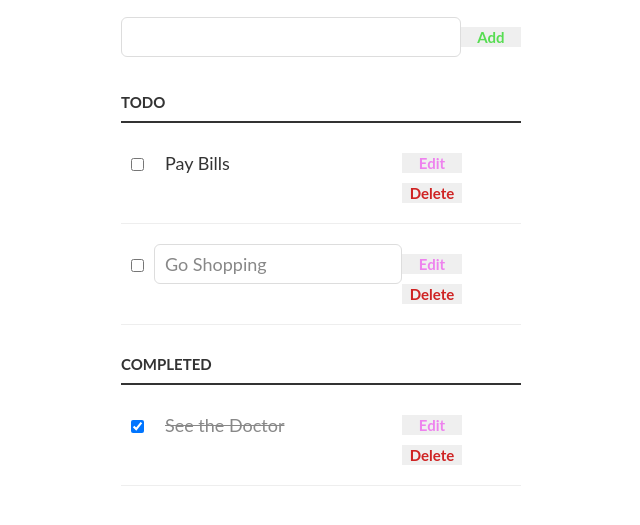
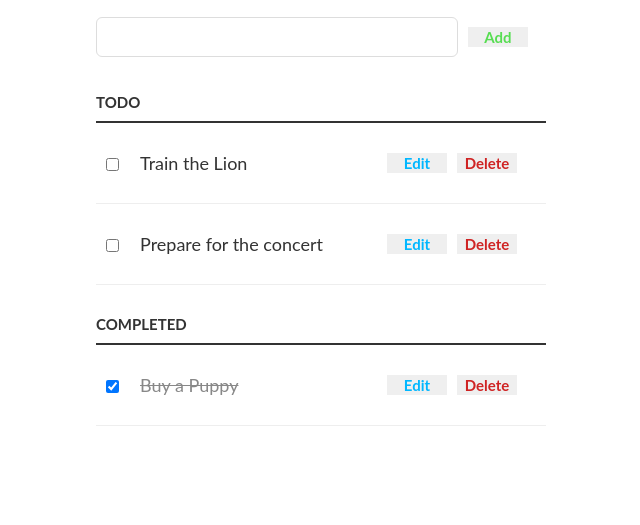
Before and after one commit to SaiHarsha99/TodoList-Javascript, a website built with Parcel: page index.html in a window 1280 px wide. Shown: the part 223-748 px from the top of the page, without its empty margins (319-959 px from the left). Built offline with nearby package versions, Linux system fonts and the light colour scheme.

Commit message:
Edir button

```diff
--- a/index.html
+++ b/index.html
@@ -16,12 +16,12 @@
       <h3>Todo</h3>
       <ul id="incomplete-tasks">
         <li>
-          <input type="checkbox" /><label>Pay Bills</label
+          <input type="checkbox" /><label>Train the Lion</label
           ><input type="text" /><button class="edit">Edit</button
           ><button class="delete">Delete</button>
         </li>
-        <li class="editMode">
-          <input type="checkbox" /><label>Go Shopping</label
+        <li>
+          <input type="checkbox" /><label>Prepare for the concert</label
           ><input type="text" value="Go Shopping" /><button class="edit">
             Edit</button
           ><button class="delete">Delete</button>
@@ -31,7 +31,7 @@
       <h3>Completed</h3>
       <ul id="completed-tasks">
         <li>
-          <input type="checkbox" checked /><label>See the Doctor</label
+          <input type="checkbox" checked /><label>Buy a Puppy</label
           ><input type="text" /><button class="edit">Edit</button
           ><button class="delete">Delete</button>
         </li>
--- a/src/index.js
+++ b/src/index.js
@@ -56,11 +56,8 @@ var addTask = function () {
 //Edit an existing task.
 
 var editTask = function () {
-  console.log("Edit Task...");
-  console.log("Change 'edit' to 'save'");
-
   var listItem = this.parentNode;
-
+  var editButton = listItem.getElementsByClassName("edit");
   var editInput = listItem.querySelector("input[type=text]");
   var label = listItem.querySelector("label");
   var containsClass = listItem.classList.contains("editMode");
@@ -68,12 +65,15 @@ var editTask = function () {
   if (containsClass) {
     //switch to .editmode
     //label becomes the inputs value.
+    editButton[0].innerText = "Edit";
     label.innerText = editInput.value;
   } else {
+    editButton[0].innerText = "Save";
     editInput.value = label.innerText;
   }
 
   //toggle .editmode on the parent.
+
   listItem.classList.toggle("editMode");
 };
 
--- a/src/styles.css
+++ b/src/styles.css
@@ -10,7 +10,7 @@ body {
 }
 .container {
   display: block;
-  width: 400px;
+  width: 450px;
   margin: 100px auto 0;
 }
 ul {
@@ -39,16 +39,19 @@ button {
 .delete {
   color: #cf2323;
   font-weight: bold;
+  margin-left: 10px;
 }
 
 .add {
   color: rgb(87, 221, 82);
   font-weight: bold;
+  margin-left: 10px;
 }
 
 .edit {
-  color: violet;
+  color: rgb(0, 183, 255);
   font-weight: bold;
+  margin-left: 10px;
 }
 
 button:hover {
@@ -88,10 +91,7 @@ label[for="new-task"] {
 }
 input#new-task {
   float: left;
-  width: 318px;
-}
-p > button:hover {
-  color: #0fc57c;
+  width: 340px;
 }
 
 /* Task list */
@@ -114,9 +114,6 @@ li > label {
 li > input[type="text"] {
   width: 226px;
 }
-li > .delete:hover {
-  color: #cf2323;
-}
 
 /* Completed */
 #completed-tasks label {
```
